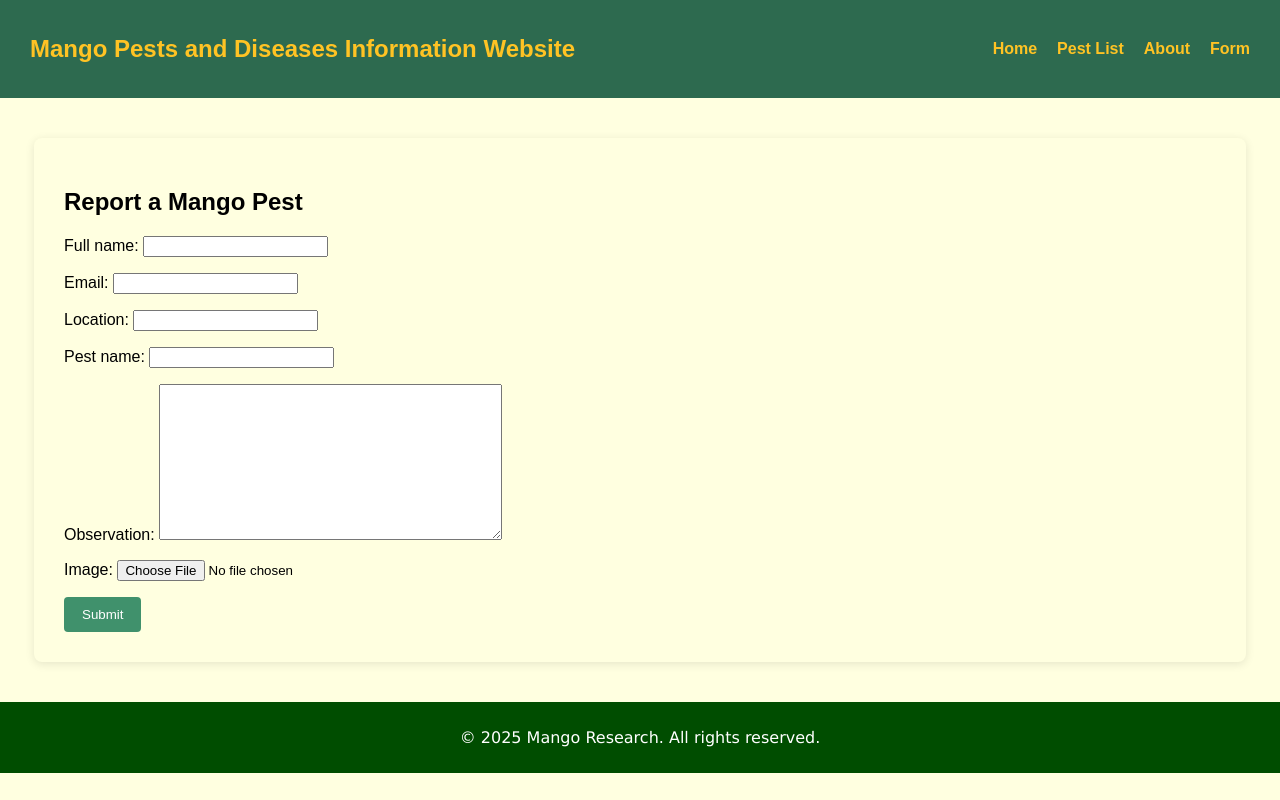
After one commit to nazmulcdu/hit237_building_software, a Django app: page /report/ in a window 1280 px wide. The commit adds this page. Run offline with Django 5.2, Linux system fonts and the light colour scheme.

Commit message:
added a form page

```diff
--- /dev/null
+++ b/hit237_project/mango_proj/mango_pests/forms.py
@@ -0,0 +1,7 @@
+from django import forms
+from .models import PestReport
+
+class PestReportForm(forms.ModelForm):
+    class Meta:
+        model = PestReport
+        fields = ['full_name', 'email', 'location', 'pest_name', 'observation', 'image']
--- a/hit237_project/mango_proj/mango_pests/models.py
+++ b/hit237_project/mango_proj/mango_pests/models.py
@@ -30,3 +30,15 @@ class Treatment(models.Model):
 
     def __str__(self):
         return f"{self.pest.name} - {self.name}"
+
+class PestReport(models.Model):
+    full_name = models.CharField(max_length=100)
+    email = models.EmailField()
+    location = models.CharField(max_length=200)
+    pest_name = models.CharField(max_length=100)
+    observation = models.TextField()
+    image = models.ImageField(upload_to='pests/images/',blank=True)
+    submitted_at = models.DateTimeField(auto_now_add=True)
+
+    def __str__(self):
+        return f"{self.full_name} - {self.pest_name}"
--- a/hit237_project/mango_proj/mango_pests/templates/mango_pests/base.html
+++ b/hit237_project/mango_proj/mango_pests/templates/mango_pests/base.html
@@ -15,6 +15,7 @@
                 <li><a href="{% url 'home' %}">Home</a></li>
                 <li><a href="{% url 'pest_list' %}">Pest List</a></li>
                 <li><a href="{% url 'about' %}">About</a></li>
+                <li><a href="{% url 'report_pest' %}">Form</a></li>
             </ul>
         </nav>
     </header>
--- /dev/null
+++ b/hit237_project/mango_proj/mango_pests/templates/mango_pests/userform.html
@@ -0,0 +1,11 @@
+{% extends "mango_pests/base.html" %}
+{% block content %}
+<div class="container">
+    <h2>Report a Mango Pest</h2>
+    <form method="post" enctype="multipart/form-data" >
+        {% csrf_token %}
+        {{ form.as_p }}
+        <button type="submit">Submit</button>
+    </form>
+</div>
+{% endblock %}
--- a/hit237_project/mango_proj/mango_pests/urls.py
+++ b/hit237_project/mango_proj/mango_pests/urls.py
@@ -6,7 +6,9 @@ urlpatterns = [
     path('about/', views.about, name='about'),
     path('pests/', views.pest_list, name='pest_list'),
     re_path(r'^pests/(?P<slug>[\w-]+)/$', views.pest_detail, name='pest_detail'),
-
-     path('preventive-tips/', views.preventive_tips, name='preventive_tips'),
+    path('report/', views.report_pest, name='report_pest'),
+    path('preventive-tips/', views.preventive_tips, name='preventive_tips'),
+    path('report/<int:pk>/edit/', views.report_edit, name='report_edit'),
+    path('report/<int:pk>/delete/', views.report_delete, name='report_delete'),
 
 ]
--- a/hit237_project/mango_proj/mango_pests/views.py
+++ b/hit237_project/mango_proj/mango_pests/views.py
@@ -1,5 +1,6 @@
-from django.shortcuts import render
+from django.shortcuts import render,redirect,get_object_or_404
 from .pest_data import mango_pestdiseases
+from .forms import PestReportForm
 
 def home(request):
     return render(request, 'mango_pests/home.html')
@@ -21,3 +22,31 @@ def pest_list_view(request):
 
 def preventive_tips(request):
     return render(request, 'mango_pests/preventive_tips.html')
+
+def report_pest(request):
+    if request.method == 'POST':
+        form = PestReportForm(request.POST, request.FILES)
+        if form.is_valid():
+            form.save()
+            return render(request, 'mango_pests/confirmation.html')
+    else:
+        form = PestReportForm()
+    return render(request, 'mango_pests/userform.html', {'form': form})
+
+def report_edit(request, pk):
+    report = get_object_or_404(PestReportForm, pk=pk)
+    if request.method == 'POST':
+        form = PestReportForm(request.POST, instance=report)
+        if form.is_valid():
+            form.save()
+            return redirect('report_list')  # You can define this view later
+    else:
+        form = PestReportForm(instance=report)
+    return render(request, 'mango_pests/userform.html', {'form': form})
+
+def report_delete(request, pk):
+    report = get_object_or_404(PestReportForm, pk=pk)
+    if request.method == 'POST':
+        report.delete()
+        return redirect('report_list')
+    return render(request, 'mango_pests/report_confirm_delete.html', {'report': report})
--- a/hit237_project/mango_proj/mango_proj/settings.py
+++ b/hit237_project/mango_proj/mango_proj/settings.py
@@ -122,3 +122,7 @@
 # https://docs.djangoproject.com/en/5.2/ref/settings/#default-auto-field
 
 DEFAULT_AUTO_FIELD = 'django.db.models.BigAutoField'
+import os
+
+MEDIA_URL = '/media/'
+MEDIA_ROOT = os.path.join(BASE_DIR, 'media')
--- a/hit237_project/mango_proj/mango_proj/urls.py
+++ b/hit237_project/mango_proj/mango_proj/urls.py
@@ -19,5 +19,5 @@ from django.urls import path, include
 
 urlpatterns = [
     path('admin/', admin.site.urls),
-    path('', include('mango_pests.urls')),  # include your app routess
+    path('', include('mango_pests.urls')),
 ]
```
Also changed, not shown: hit237_project/mango_proj/mango_pests/admin.py (+6 -1 lines), hit237_project/mango_proj/mango_pests/templates/delete.html (added, +12 -0 lines), hit237_project/mango_proj/mango_pests/templates/mango_pests/confirmation.html (added, +7 -0 lines), hit237_project/mango_proj/db.sqlite3, hit237_project/mango_proj/mango_pests/migrations/0001_initial.py (added), hit237_project/mango_proj/mango_pests/migrations/__init__.py (added).
